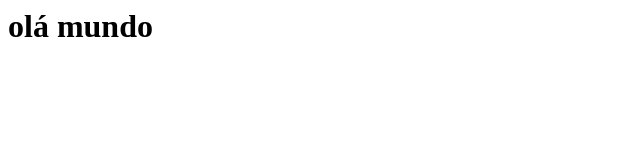
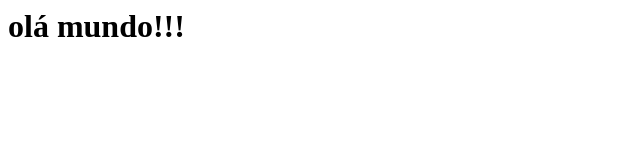
Before and after one commit to ailthana89/codereview-github, a plain HTML site: page index.html in a window 1280 px wide. Shown: the full height of the page, 0-640 px from the left. Drawn offline with Linux system fonts and the light colour scheme.

Commit message:
index.html

```diff
--- a/index.html
+++ b/index.html
@@ -1 +1 @@
-<h1> olá mundo </h1>
+<h1>olá mundo!!!</h1>
```
